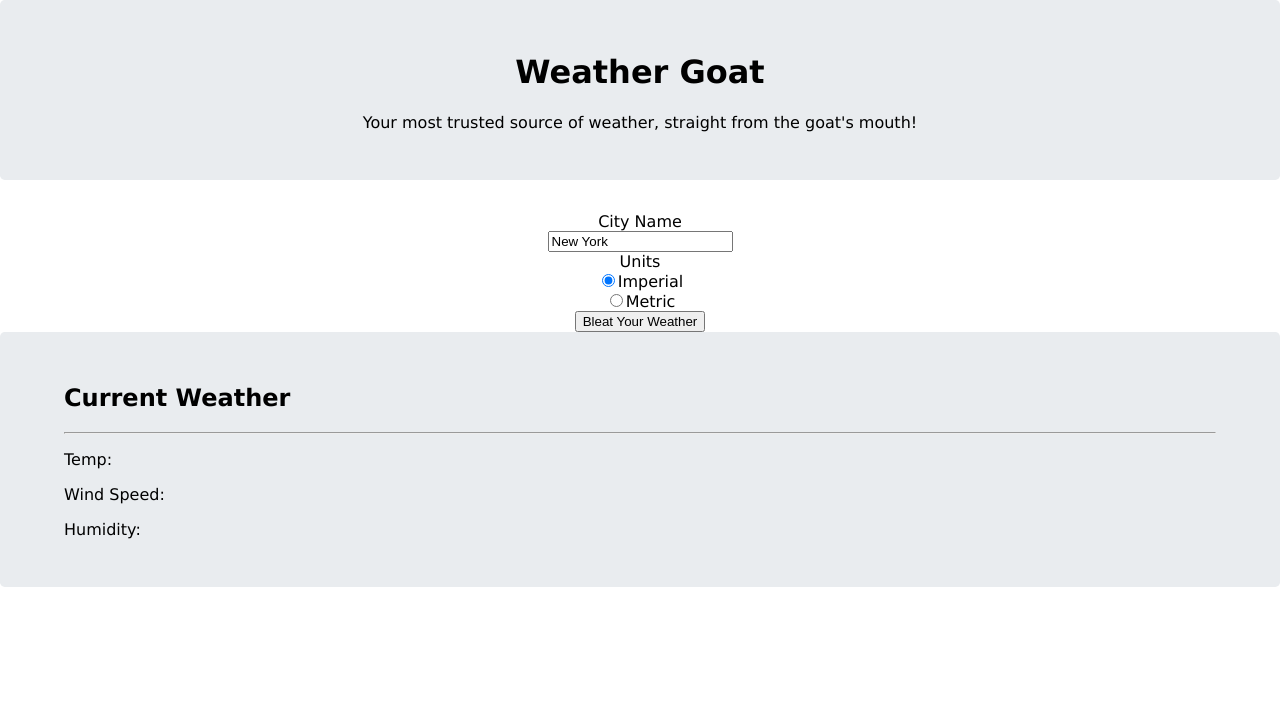
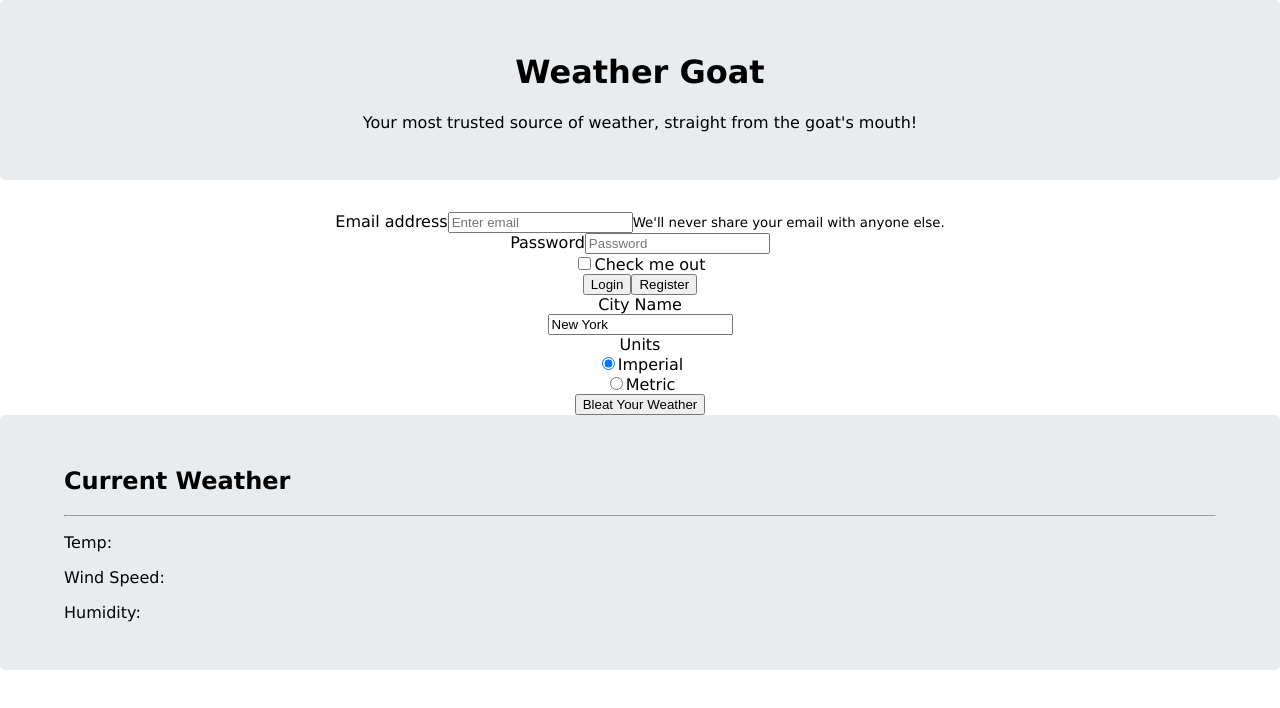
Before and after one commit to DBanfieldKeller/weather-portal, a React (Create React App) app: page / in a window 1280 px wide. Shown: the top 708 px of the page. Built offline with nearby package versions, Linux system fonts and the light colour scheme; no server answers.

Commit message:
basic login bootstrap added

```diff
--- a/src/App.js
+++ b/src/App.js
@@ -3,6 +3,7 @@
 import Header from './components/header/header';
 import CurrentWeather from './components/currentWeather/currentWeather';
 import InputBar from './components/inputBar/inputBar';
+import LoginForm from './components/login/login';
 import getForecast from './utils/weatherAPI';
 import formatOutput from './utils/formatOutput';
 
@@ -43,6 +44,7 @@
   return (
     <div className="App">
       <Header />
+      <LoginForm />
       <InputBar
         handleFormSubmit={handleFormSubmit}
         handleInputChange={handleInputChange}
--- /dev/null
+++ b/src/components/login/login.js
@@ -0,0 +1,31 @@
+import React from "react";
+import Button from 'react-bootstrap/Button';
+import Form from 'react-bootstrap/Form';
+
+export default function LoginForm() {
+  return (
+    <Form>
+      <Form.Group className="mb-3" controlId="formBasicEmail">
+        <Form.Label>Email address</Form.Label>
+        <Form.Control type="email" placeholder="Enter email" />
+        <Form.Text className="text-muted">
+          We'll never share your email with anyone else.
+        </Form.Text>
+      </Form.Group>
+
+      <Form.Group className="mb-3" controlId="formBasicPassword">
+        <Form.Label>Password</Form.Label>
+        <Form.Control type="password" placeholder="Password" />
+      </Form.Group>
+      <Form.Group className="mb-3" controlId="formBasicCheckbox">
+        <Form.Check type="checkbox" label="Check me out" />
+      </Form.Group>
+      <Button variant="primary" type="submit">
+        Login
+      </Button>
+      <Button variant="primary" type="submit">
+        Register
+      </Button>
+    </Form>
+  );
+}
```
Also changed, not shown: src/components/login/style.css (added).
